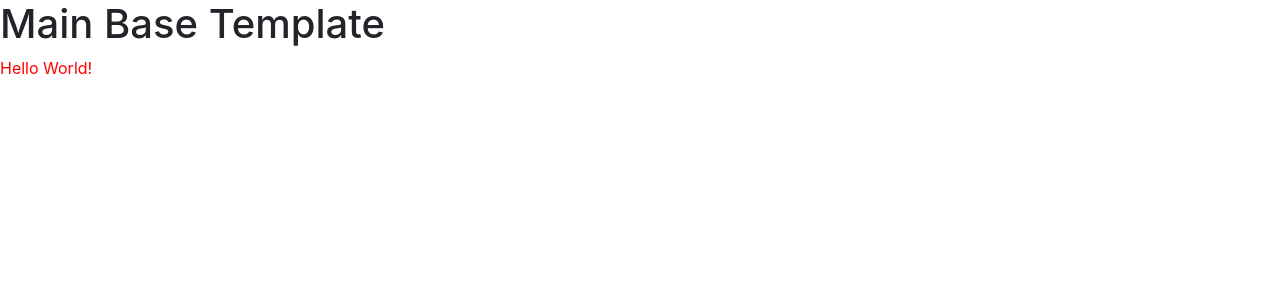
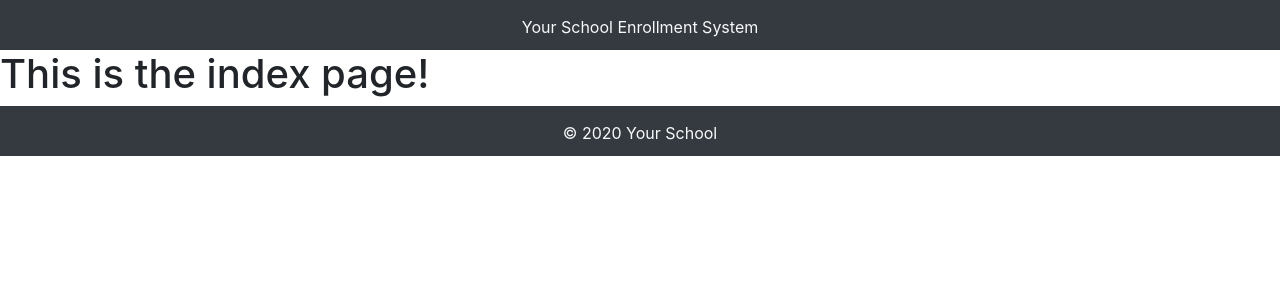
Before and after one commit to joemalski/enrollment_system, a Flask app: page / in a window 1280 px wide. Shown: the top 300 px of the page. Run offline with Flask 2, Linux system fonts and the light colour scheme; some libraries are stand-ins or nearby versions.

Commit message:
add header and footer

```diff
--- a/app/static/css/style.css
+++ b/app/static/css/style.css
@@ -1,4 +1,6 @@
 /* style.css - app's main css file */
-.red {
-    color: red;
+header, footer {
+    height: 50px;
+    padding-top: 15px;
+    text-align: center;
 }
--- a/app/static/js/main.js
+++ b/app/static/js/main.js
@@ -1,2 +1,6 @@
 // main.js - app's main javascript file
-console.log('hello world!');
+
+$(function () {
+  console.log('hello world! - jquery');
+  $('[data-toggle="popover"]').popover();
+});
--- a/app/templates/index.html
+++ b/app/templates/index.html
@@ -1,5 +1,5 @@
 {% extends "main_base.html" %}
 
 {% block content %}
-    <p class="red">Hello World!</p>
+    <h1>This is the index page!</h1>
 {% endblock %}
--- a/app/templates/main_base.html
+++ b/app/templates/main_base.html
@@ -11,7 +11,20 @@
     <title>Enrollment System</title>
 </head>
 <body>
-    <h1>Main Base Template</h1>
-    {% block content %} {% endblock %}
+<div class="container-fluid pl-0 pr-0">
+    <div class="row">
+        <div class="col-12">
+            <header class="text-light bg-dark">Your School Enrollment System</header>
+        </div>
+    </div>
+</div>
+{% block content %} {% endblock %}
+<div class="container-fluid pl-0 pr-0">
+    <div class="row">
+        <div class="col-12">
+            <footer class="text-light bg-dark">&copy; 2020 Your School</footer>
+        </div>
+    </div>
+</div>
 </body>
 </html>
```
